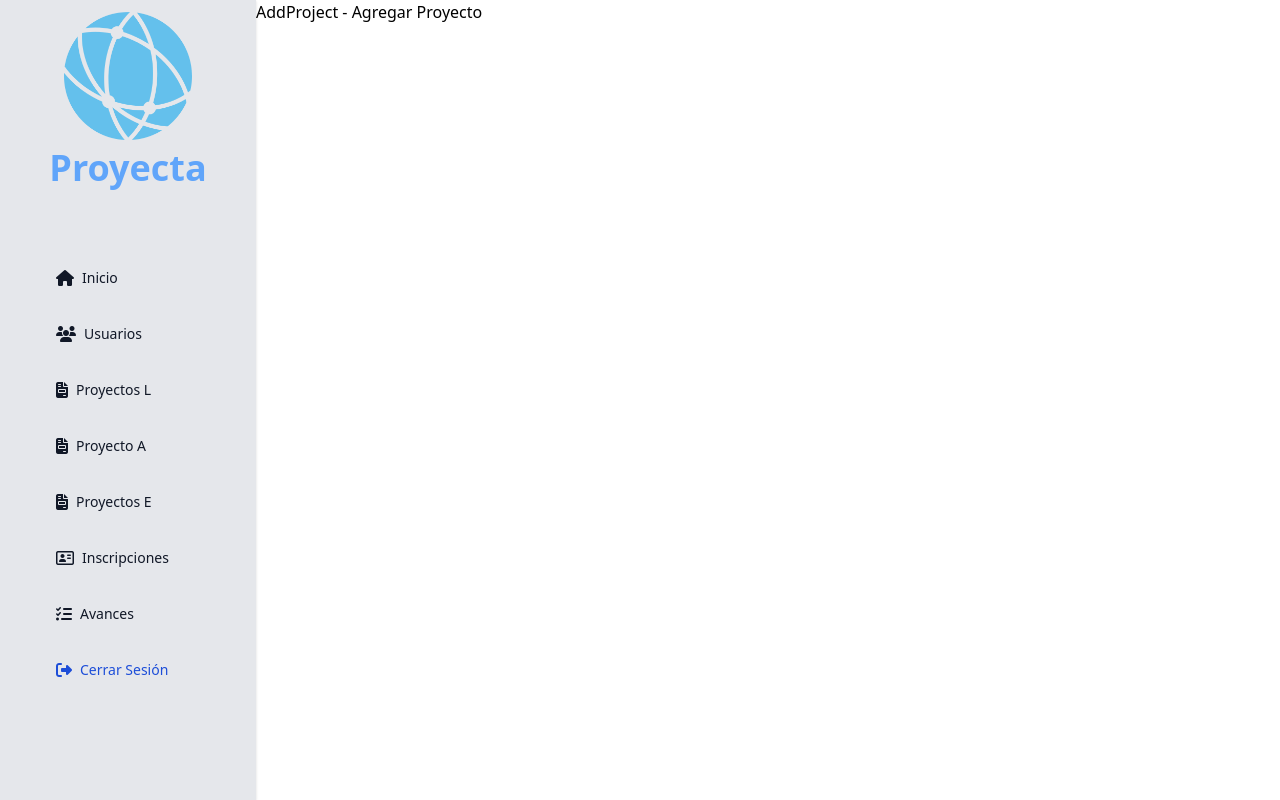
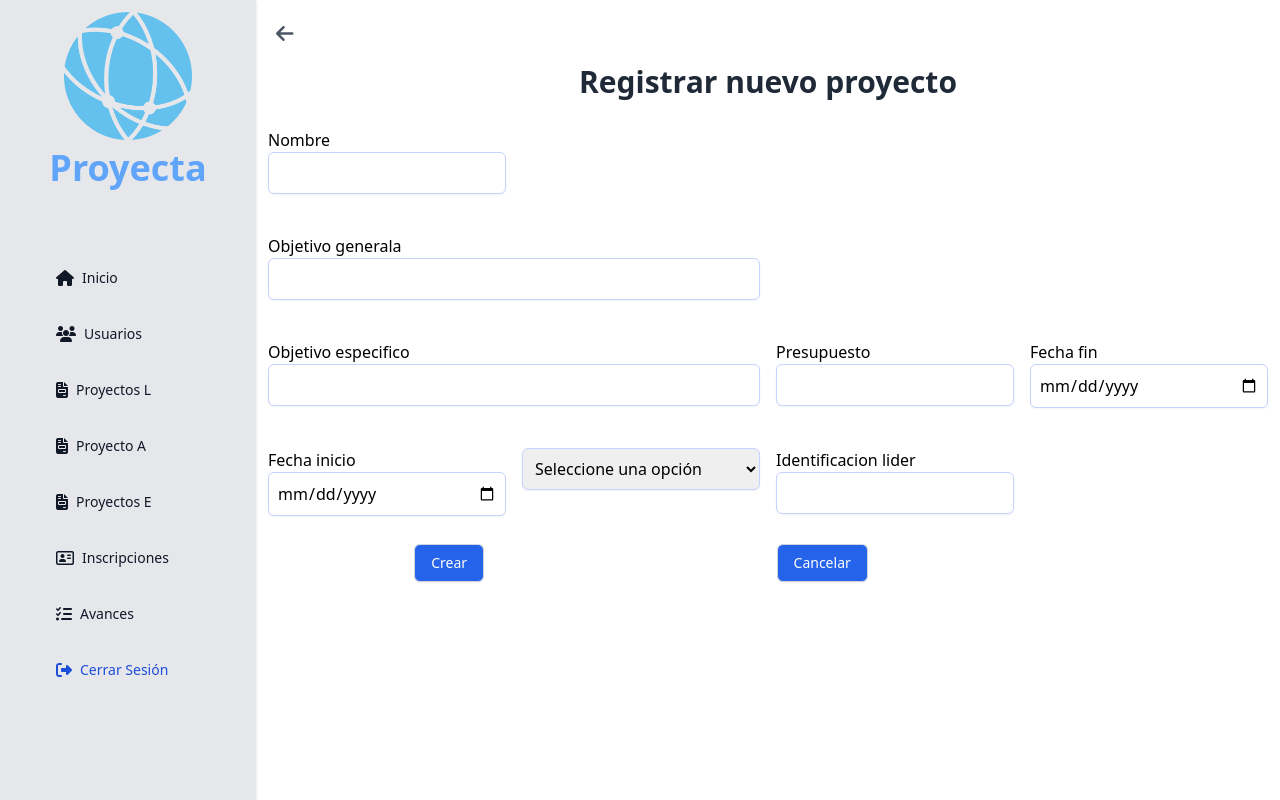
Before and after one commit to ProyectaTeamMinTic/proyectaMinTic, a React (Create React App) app: page /projects/add in a window 1280 px wide. Built offline with nearby package versions, Linux system fonts and the light colour scheme.

Commit message:
diseño añadir proyecto agregado

```diff
--- a/src/pages/projects/add.jsx
+++ b/src/pages/projects/add.jsx
@@ -1,9 +1,100 @@
+import DropDown from 'components/Dropdown';
+import Input from 'components/Input';
 import React from 'react'
-
+import { Link } from 'react-router-dom';
 const AddProject = () => {
     return (
         <div>
-            AddProject - Agregar Proyecto
+            <Link to='/projects/leader'>
+                <i className='fas fa-arrow-left text-gray-600 cursor-pointer font-bold text-xl hover:text-gray-900 pl-5 pt-5' />
+            </Link>
+            <h1 className='m-4 text-3xl text-gray-800 font-bold text-center'>Registrar nuevo proyecto</h1>
+            <div>
+                <form className='grid grid-cols-4 gap-4 pl-3 pr-3'>
+                    <div className='col-start-1 '>
+                        <Input
+                            label='Nombre'
+                            type='text'
+                            name='nombre'
+                            defaultValue=''
+                            required={true}
+                        />
+                    </div>
+                    <div className='col-start-1 col-span-2'>
+                        <Input
+                            label='Objetivo generala'
+                            type='text'
+                            name='general'
+                            defaultValue=''
+                            required={true}
+                        />
+                    </div>
+                    <div className='col-start-1 col-span-2'>
+                        <Input
+                            label='Objetivo especifico'
+                            type='text'
+                            name='especifico'
+                            defaultValue=''
+                            required={true}
+                        />
+                    </div>
+                    <div>
+                        <Input
+                            label='Presupuesto'
+                            type='number'
+                            name='presupuesto'
+                            defaultValue=''
+                            required={true}
+                        />
+                    </div>
+                    <div>
+                        <Input
+                            label='Fecha fin'
+                            type='date'
+                            name='fechaFin'
+                            defaultValue=''
+                            required={true}
+                        />
+                    </div>
+                    <div>
+                        <Input
+                            label='Fecha inicio'
+                            type='date'
+                            name='fechaInicio'
+                            defaultValue=''
+                            required={true}
+                        />
+                    </div>
+                    <DropDown
+                        label=''
+                        name='lider'
+                        defaultValue=''
+                        required={true}
+                        options=''
+                    />
+                    <div>
+                        <Input
+                            label='Identificacion lider'
+                            type='text'
+                            name='identificacion'
+                            defaultValue=''
+                            required={true}
+                        />
+                    </div>
+                    <div className='flex justify-around col-span-3'>
+                        <span class="sm:block">
+                            <button type="button" class="inline-flex items-center px-4 py-2 border border-gray-300 rounded-md shadow-sm text-sm font-medium text-white bg-blue-600 hover:bg-indigo-700 focus:outline-none focus:ring-2 focus:ring-offset-2 focus:ring-indigo-500">
+                                Crear
+                            </button>
+                        </span>
+                        <span class="sm:block">
+                            <button type="button" class="inline-flex items-center px-4 py-2 border border-gray-300 rounded-md shadow-sm text-sm font-medium text-white bg-blue-600 hover:bg-indigo-700 focus:outline-none focus:ring-2 focus:ring-offset-2 focus:ring-indigo-500">
+                                Cancelar
+                            </button>
+                        </span>
+                    </div>
+                </form>
+            </div>
         </div>
     )
 }
```
